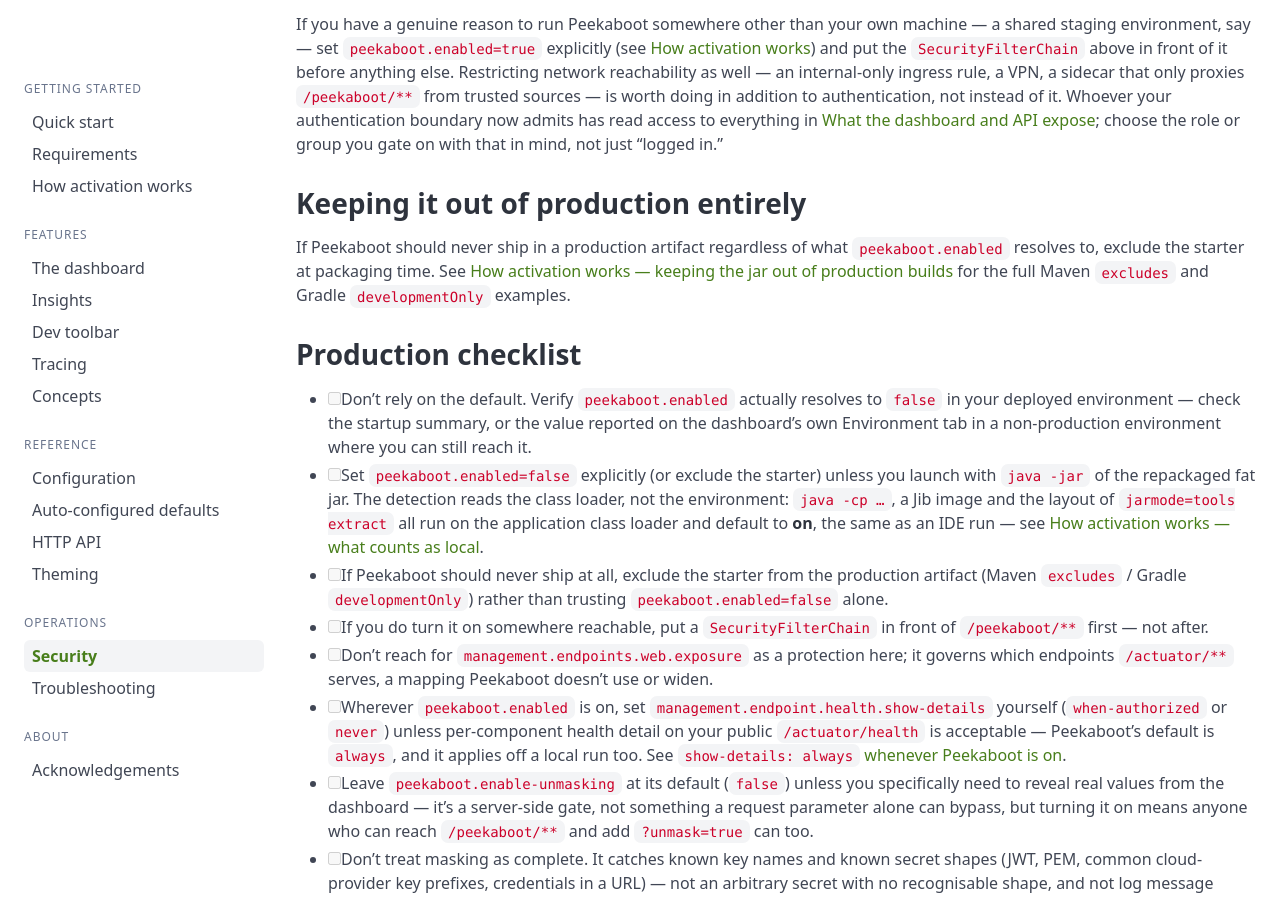
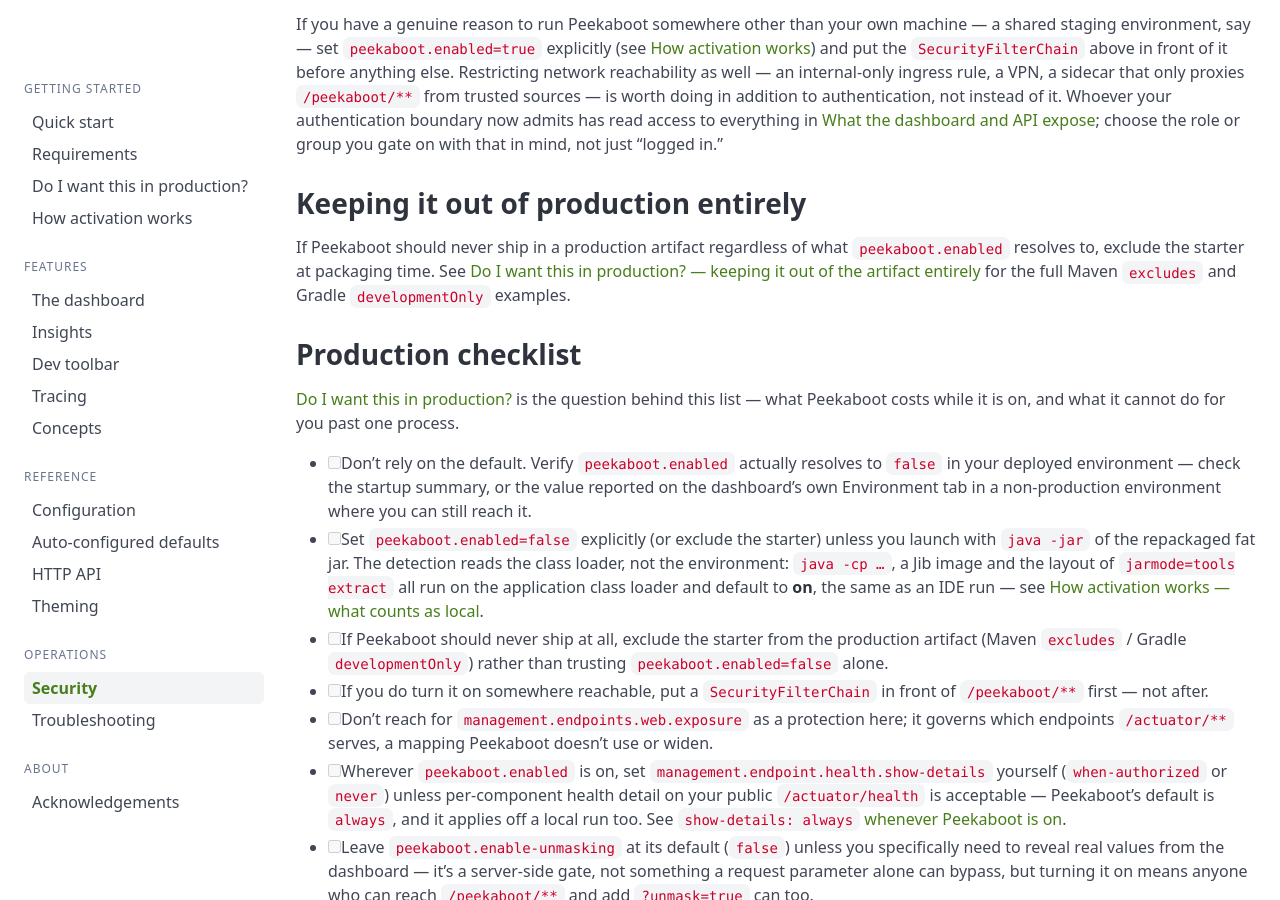
Before and after one commit to peekaboot-org/peekaboot-org.github.io, a Jekyll site: the page built from docs/security.md, in a window 1280 px wide and 900 px high, scrolled down 9988 px. Built offline with Jekyll 4.4.1, drawn with Linux system fonts in a browser that asks for light colours.

Commit message:
docs: add the production page and link it from the home card and the security checklist

```diff
--- a/_data/nav.yml
+++ b/_data/nav.yml
@@ -4,6 +4,8 @@
       url: /docs/quick-start/
     - title: Requirements
       url: /docs/requirements/
+    - title: Do I want this in production?
+      url: /docs/in-production/
     - title: How activation works
       url: /docs/how-activation-works/
 
--- a/docs/security.md
+++ b/docs/security.md
@@ -519,12 +519,16 @@
 ## Keeping it out of production entirely
 
 If Peekaboot should never ship in a production artifact regardless of what
-`peekaboot.enabled` resolves to, exclude the starter at packaging time. See [How
-activation works &mdash; keeping the jar out of production
-builds]({{ '/docs/how-activation-works/' | relative_url }}#keeping-the-jar-out-of-production-builds)
+`peekaboot.enabled` resolves to, exclude the starter at packaging time. See [Do I want
+this in production? &mdash; keeping it out of the artifact
+entirely]({{ '/docs/in-production/' | relative_url }}#keeping-it-out-of-the-artifact-entirely)
 for the full Maven `excludes` and Gradle `developmentOnly` examples.
 
 ## Production checklist
+
+[Do I want this in production?]({{ '/docs/in-production/' | relative_url }}) is the
+question behind this list &mdash; what Peekaboot costs while it is on, and what it cannot
+do for you past one process.
 
 - [ ] Don't rely on the default. Verify `peekaboot.enabled` actually resolves to `false`
       in your deployed environment &mdash; check the startup summary, or the value
--- a/index.html
+++ b/index.html
@@ -95,8 +95,9 @@
               Both the toolbar and the dashboard key off the same local-launch detection
               &mdash; an IDE run or <code>spring-boot:run</code>/<code>bootRun</code> &mdash;
               and default off for a <code>java -jar</code> of the packaged jar, a war, a native
-              image and every test run. Deploying from an exploded classpath instead? See
-              <a href="{{ '/docs/how-activation-works/' | relative_url }}">how activation works</a>.
+              image, a container and every test run. What it costs while it is on, and what
+              to do if you want it somewhere shared:
+              <a href="{{ '/docs/in-production/' | relative_url }}">Do I want this in production?</a>
             </p>
           </div>
         </div>
```
Also changed, not shown: docs/in-production.md (added, +152 -0 lines).
